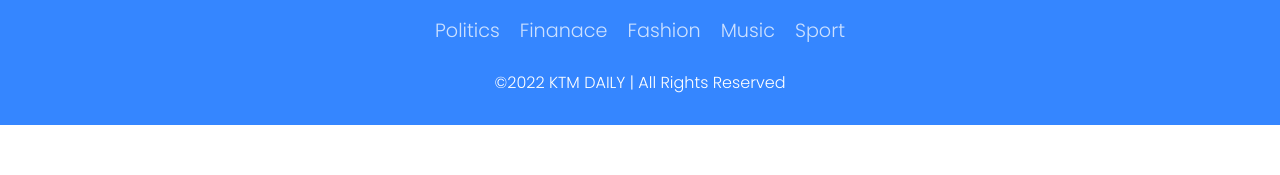
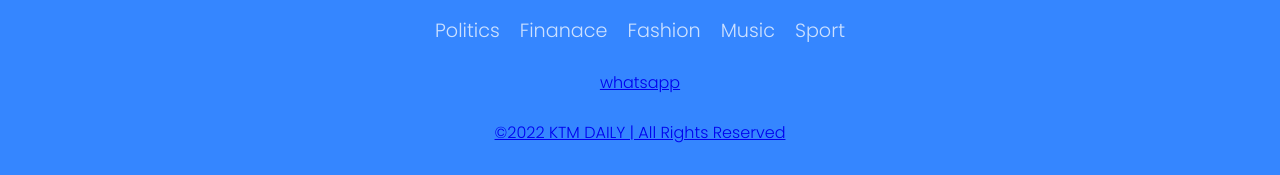
Before and after one commit to SitanshuShekhar/static_new, a plain HTML site: page index.html in a window 1280 px wide. Shown: the part 882-1057 px from the top of the page. Before the commit the page ends 1007 px from the top, so only its background shows below. Drawn offline with nearby package versions, Linux system fonts and the light colour scheme.

Commit message:
Update index.html

```diff
--- a/index.html
+++ b/index.html
@@ -80,6 +80,12 @@
           <a class="menu__link" href="Pages/Sports.html">Sport</a>
         </li>
       </ul>
+      <p>    <a
+          href="https://api.whatsapp.com/send?phone=903891322&text=Hello%21%20."
+          class="floating"
+          target="_blank"
+        >
+          whatsapp</a</p>
       <p>&copy;2022 KTM DAILY | All Rights Reserved</p>
     </footer>
     <script
```
